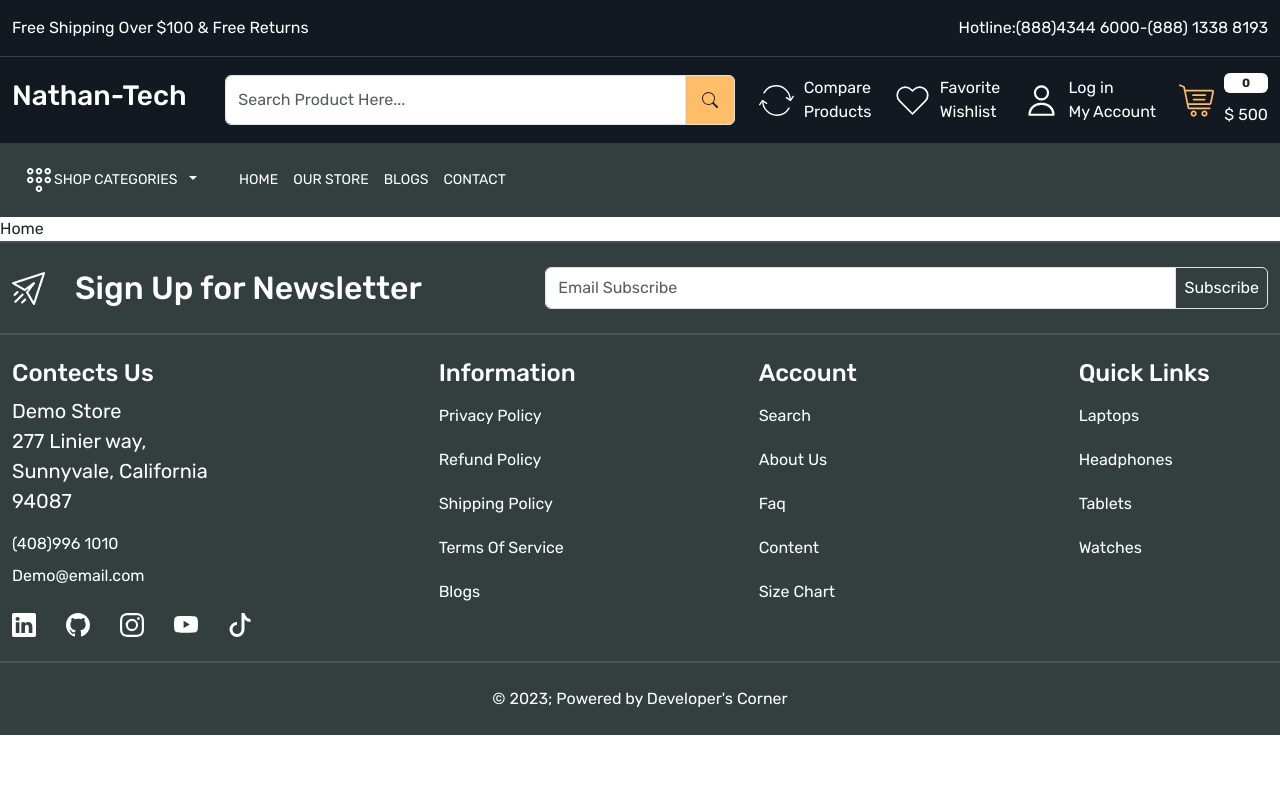
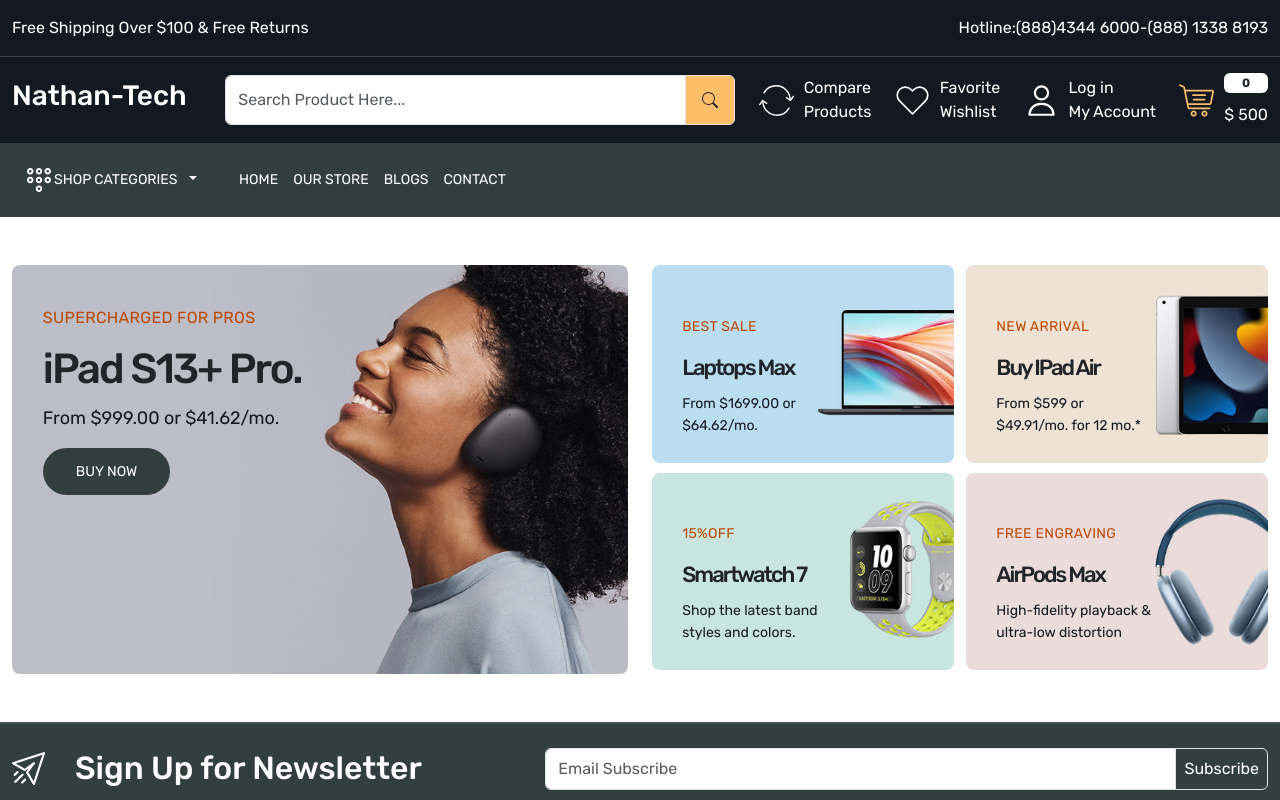
Before and after one commit to codingprojectguy/Nathan-Tech, a React (Create React App) app: page / in a window 1280 px wide. Shown: the top 800 px of the page. Built offline with nearby package versions, Linux system fonts and the light colour scheme.

Commit message:
build home page first section

```diff
--- a/src/App.css
+++ b/src/App.css
@@ -8,6 +8,7 @@
   --color-3b4149: #3b4149;
   --color-febd69: #febd69;
   --color-232f3e: #323f3e;
+  --color-bf4800: #bf4800;
 }
 body {
   font-family: "Rubik", sans-serif;
@@ -28,6 +29,19 @@
 }
 .gap-30 {
   gap: 30px;
+}
+
+.button {
+  background-color: var(--color-232f3e);
+  color: white;
+  font-size: 14px;
+  padding: 13px 33px;
+  border-radius: 25px;
+}
+
+.button:hover {
+  background-color: var(--color-febd69);
+  color: #131921;
 }
 /* Header  */
 .header-top-strip {
@@ -88,3 +102,69 @@
   color: white;
   padding: 8px 17px;
 }
+
+/* Home page */
+
+.main-banner-content {
+  top: 10%;
+  left: 5%;
+}
+.main-banner-content h4 {
+  color: var(--color-bf4800);
+  font-size: 16px;
+  font-weight: 400;
+  letter-spacing: 0.3px;
+  line-height: 24px;
+  margin: 0 0 12px;
+  text-transform: uppercase;
+}
+
+.main-banner-content h5 {
+  font-size: 42px;
+  font-weight: 500;
+  letter-spacing: -2px;
+  line-height: 54px;
+  padding: 0;
+  text-transform: none;
+}
+
+.main-banner-content p {
+  font-size: 18px;
+  line-height: 28px;
+  letter-spacing: 0.4;
+  color: var(--color-131921);
+}
+
+.small-banner-content {
+  top: 25%;
+  left: 10%;
+}
+.small-banner-content h4 {
+  color: var(--color-bf4800);
+  font-size: 14px;
+  font-weight: 400;
+  letter-spacing: 0.3px;
+  line-height: 24px;
+  margin: 0 0 12px;
+  text-transform: uppercase;
+}
+
+.small-banner-content h5 {
+  font-size: 22px;
+  font-weight: 500;
+  letter-spacing: -2px;
+  line-height: 34px;
+  padding: 0;
+  text-transform: none;
+}
+
+.small-banner-content p {
+  font-size: 14px;
+  line-height: 22px;
+  letter-spacing: 0.4;
+  color: var(--color-131921);
+}
+
+.small-banner {
+  width: 49%;
+}
--- a/src/pages/Home.js
+++ b/src/pages/Home.js
@@ -1,7 +1,93 @@
 import React from "react";
+import { Link } from "react-router-dom";
 
 const Home = () => {
-  return <div>Home</div>;
+  return (
+    <>
+      <section className="home-wrapper-1 py-5">
+        <div className="container-xxl">
+          <div className="row">
+            <div className="col-6">
+              <div className="main-banner position-relative">
+                <img
+                  src="images/main-banner.jpg"
+                  className="img-fluid rounded-3"
+                  alt="main banner"
+                />
+                <div className="main-banner-content position-absolute">
+                  <h4>SUPERCHARGED FOR PROS</h4>
+                  <h5>iPad S13+ Pro.</h5>
+                  <p>From $999.00 or $41.62/mo.</p>
+                  <Link className="button">BUY NOW</Link>
+                </div>
+              </div>
+            </div>
+
+            <div className="col-6">
+              <div className="d-flex flex-wrap gap-10 justify-content-between align-items-center">
+                <div className="small-banner position-relative">
+                  <img
+                    src="images/catbanner-01.jpg"
+                    className="img-fluid rounded-3"
+                    alt="main banner"
+                  />
+                  <div className="small-banner-content position-absolute">
+                    <h4>BEST SALE</h4>
+                    <h5>Laptops Max</h5>
+                    <p>
+                      From $1699.00 or <br /> $64.62/mo.
+                    </p>
+                  </div>
+                </div>
+                <div className="small-banner position-relative">
+                  <img
+                    src="images/catbanner-03.jpg"
+                    className="img-fluid rounded-3"
+                    alt="main banner"
+                  />
+                  <div className="small-banner-content position-absolute">
+                    <h4>NEW ARRIVAL</h4>
+                    <h5>Buy IPad Air</h5>
+                    <p>
+                      From $599 or <br /> $49.91/mo. for 12 mo.*
+                    </p>
+                  </div>
+                </div>
+                <div className="small-banner position-relative">
+                  <img
+                    src="images/catbanner-02.jpg"
+                    className="img-fluid rounded-3"
+                    alt="main banner"
+                  />
+                  <div className="small-banner-content position-absolute">
+                    <h4>15%OFF</h4>
+                    <h5>Smartwatch 7</h5>
+                    <p>
+                      Shop the latest band <br /> styles and colors.
+                    </p>
+                  </div>
+                </div>
+                <div className="small-banner position-relative">
+                  <img
+                    src="images/catbanner-04.jpg"
+                    className="img-fluid rounded-3"
+                    alt="main banner"
+                  />
+                  <div className="small-banner-content position-absolute">
+                    <h4>FREE ENGRAVING</h4>
+                    <h5>AirPods Max</h5>
+                    <p>
+                      High-fidelity playback & <br /> ultra-low distortion
+                    </p>
+                  </div>
+                </div>
+              </div>
+            </div>
+          </div>
+        </div>
+      </section>
+    </>
+  );
 };
 
 export default Home;
```
